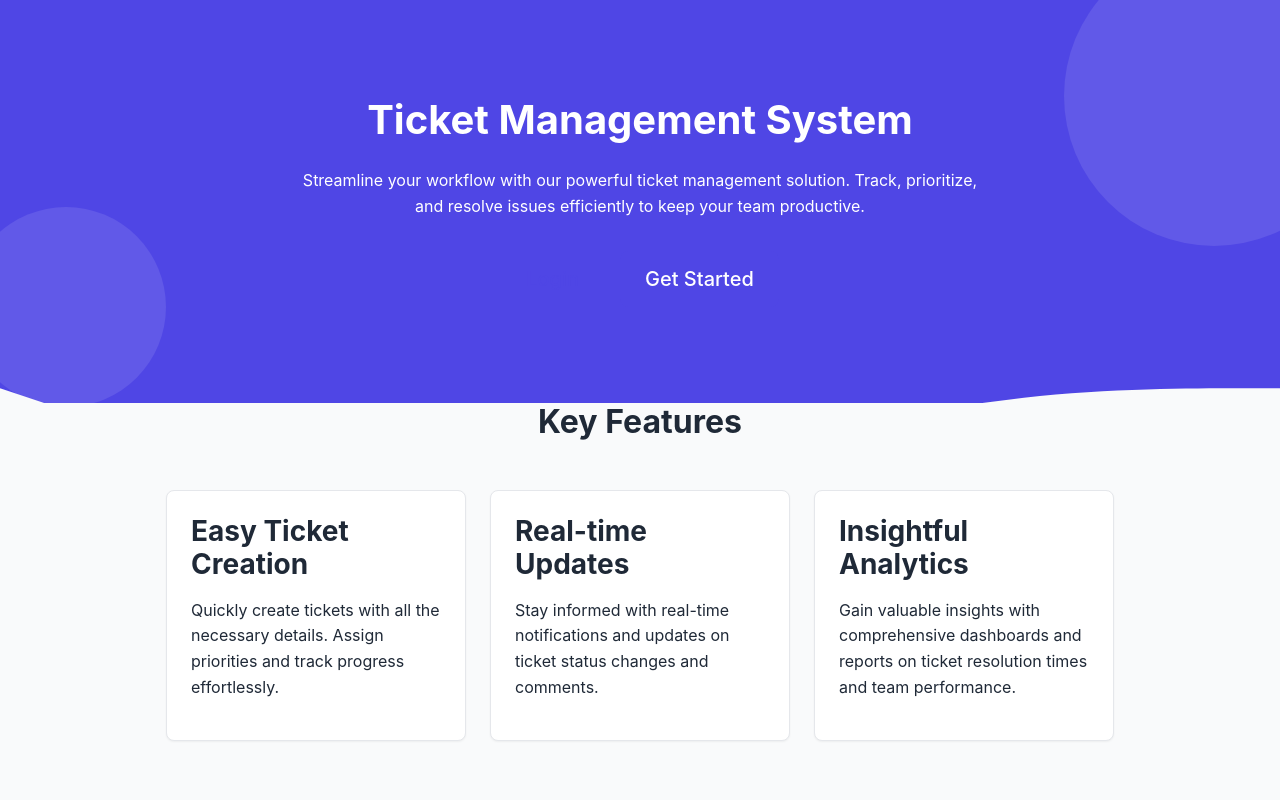
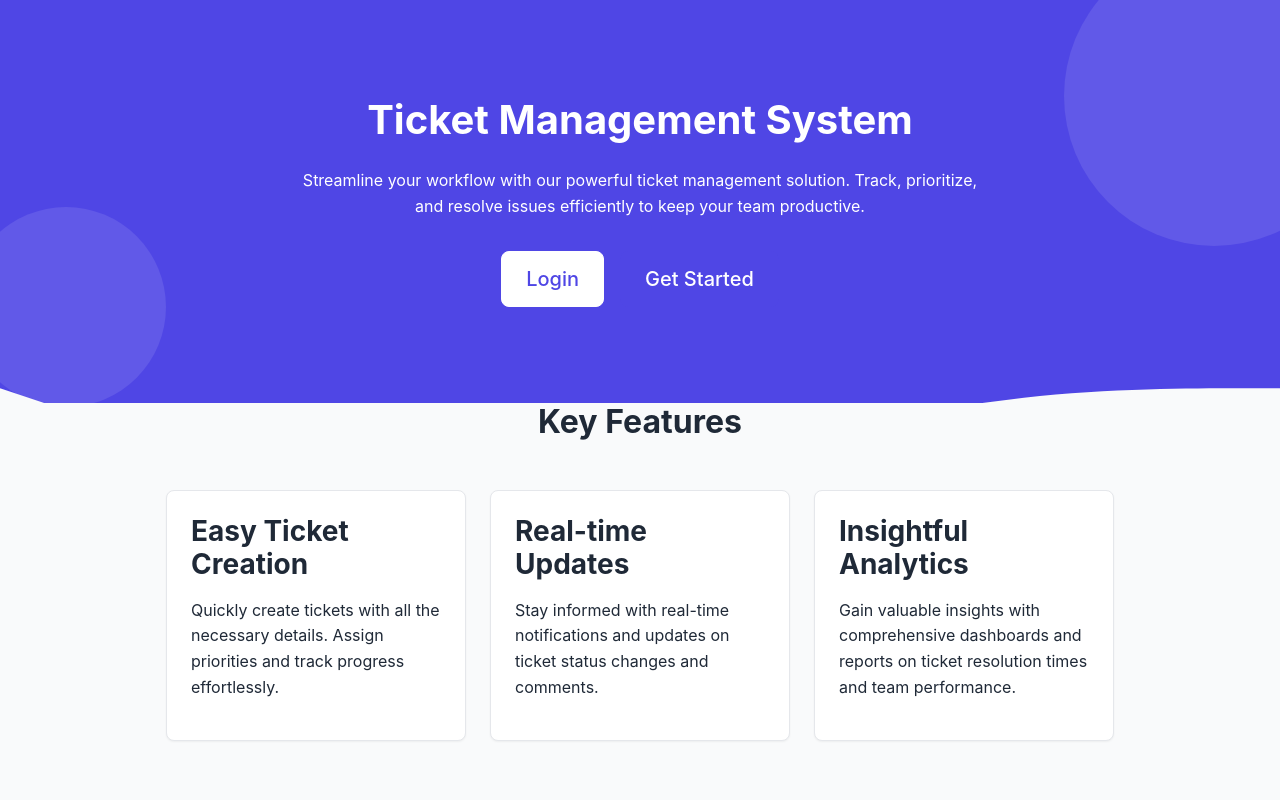
Before and after one commit to LeegendII/react-app, a React (Create React App) app: page / in a window 1280 px wide. Shown: the top 800 px of the page. Built offline with nearby package versions, Linux system fonts and the light colour scheme.

Commit message:
Fix login link visibility on home page by adding btn-light CSS class

```diff
--- a/public/shared-assets/css/common.css
+++ b/public/shared-assets/css/common.css
@@ -107,6 +107,17 @@ a:hover {
 
 .btn-secondary:hover {
   background-color: #e5e7eb;
+}
+
+.btn-light {
+  color: var(--primary-color);
+  background-color: var(--white);
+  border: 1px solid var(--white);
+}
+
+.btn-light:hover {
+  background-color: #f3f4f6;
+  border-color: #f3f4f6;
 }
 
 .btn-success {
```
